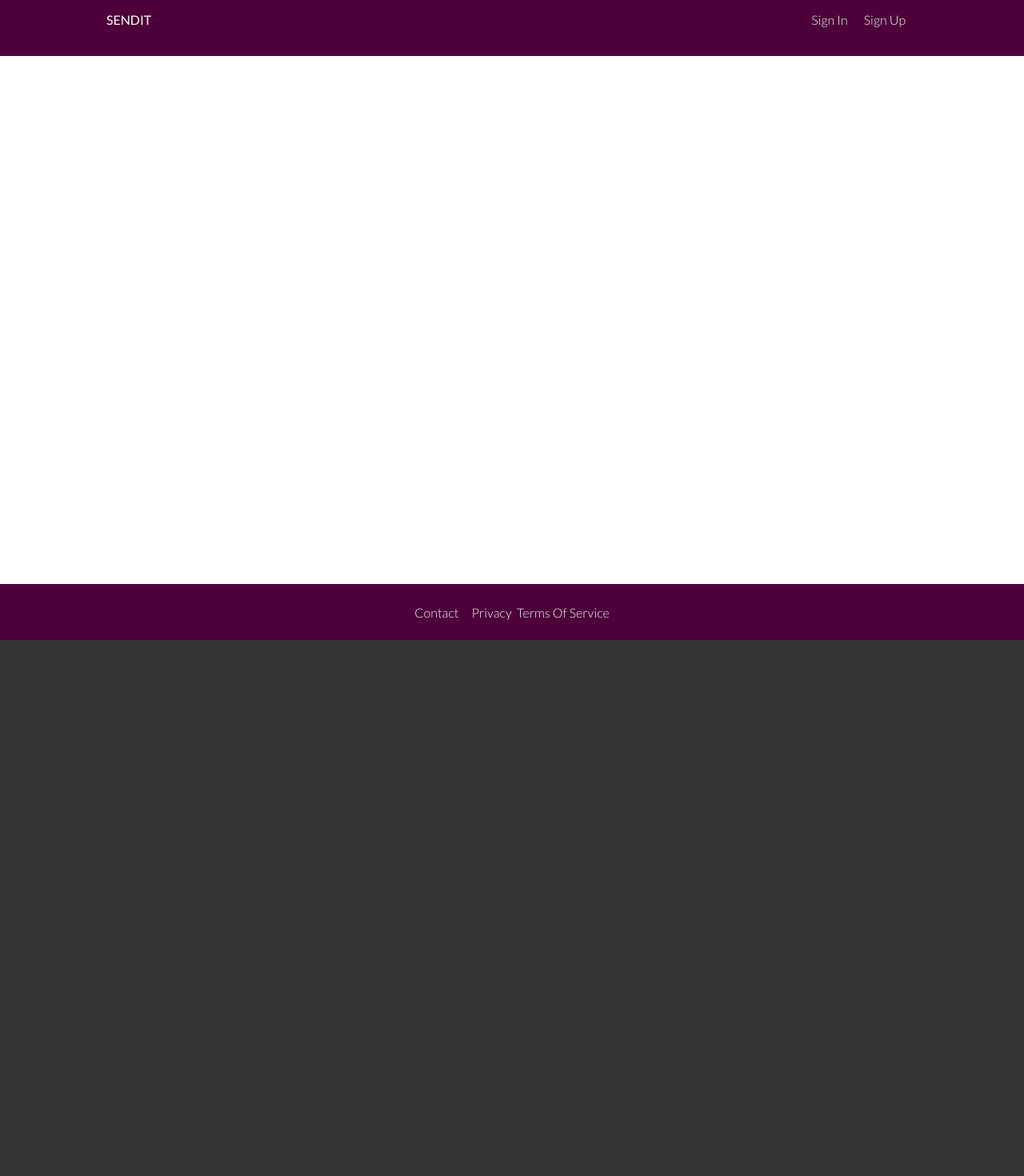
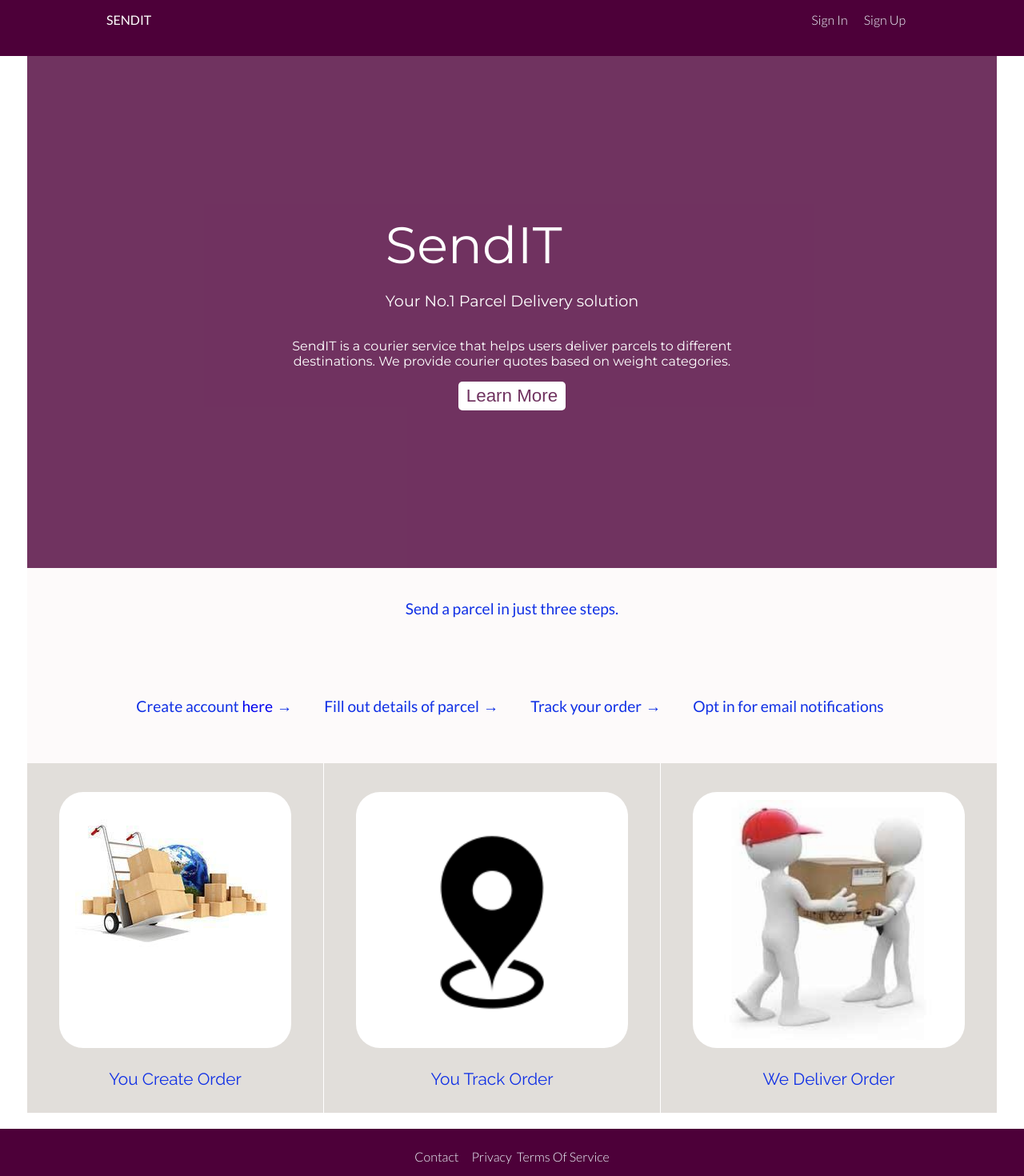
Before and after one commit to oneEyedSunday/sendit-react-frontend, a React (Create React App) app: page / in a window 1280 px wide. Shown: the top 1470 px of the page at 80% size. Before the commit the page ends 800 px from the top, so only its background shows below. Built offline with nearby package versions, Linux system fonts and the light colour scheme.

Commit message:
Implemented rest of Homepage

```diff
--- a/src/components/Home.jsx
+++ b/src/components/Home.jsx
@@ -2,7 +2,48 @@ import React from 'react';
 
 export  default () => (
     	    <React.Fragment>
-                <div></div>
-                <section></section>
+                <div className="banner">
+                    <div className="banner__content flex-column justify-content__center align-items__center">
+                        <div className="headline">
+                            SendIT
+                            <p className="subtitle">Your No.<span>1</span> Parcel Delivery solution</p>
+                        </div>
+                        <p className="text-center">
+                        SendIT is a courier service that helps users deliver parcels to different destinations. We provide courier quotes based on weight categories.
+                        </p>
+                        <button className="button home__btn attention">
+                            <a href="#learn">Learn More</a>
+                        </button>
+                    </div>
+                </div>
+                <section className="howto flex-column" id="learn">
+                    <p>Send a parcel in just three steps.</p>
+                    <div className="flex justify-content__center">
+                        <p>Create account <a href="signup" className="link">here</a></p>
+                        <p>Fill out details of parcel</p>
+                        <p>Track your order</p>
+                        <p>Opt in for email notifications</p>
+                    </div>
+                </section>
+                <section className="showcase flex">
+                    <div className="showcase__item flex-column">
+                        <figure className="figure">
+                            <img src="images/ship.jpg" alt="Shipping Parcel" className="showvase__image" />
+                        </figure>
+                        <figcaption className="showcase__text">You Create Order</figcaption>
+                    </div>
+                    <div className="showcase__item flex-column">
+                        <figure className="figure">
+                            <img src="images/track.png" alt="Tracking Parcel" className="showcase__image" />
+                        </figure>
+                        <figcaption className="showcase__text">You Track Order</figcaption>
+                    </div>
+                    <div className="showcase__item flex-column">
+                        <figure className="figure">
+                            <img src="images/deliver.jpg" alt="Deliver Parcel" className="showcase__image" />
+                        </figure>
+                        <figcaption className="showcase__text">We Deliver Order</figcaption>
+                    </div>
+                </section>
             </React.Fragment>
 );
```
